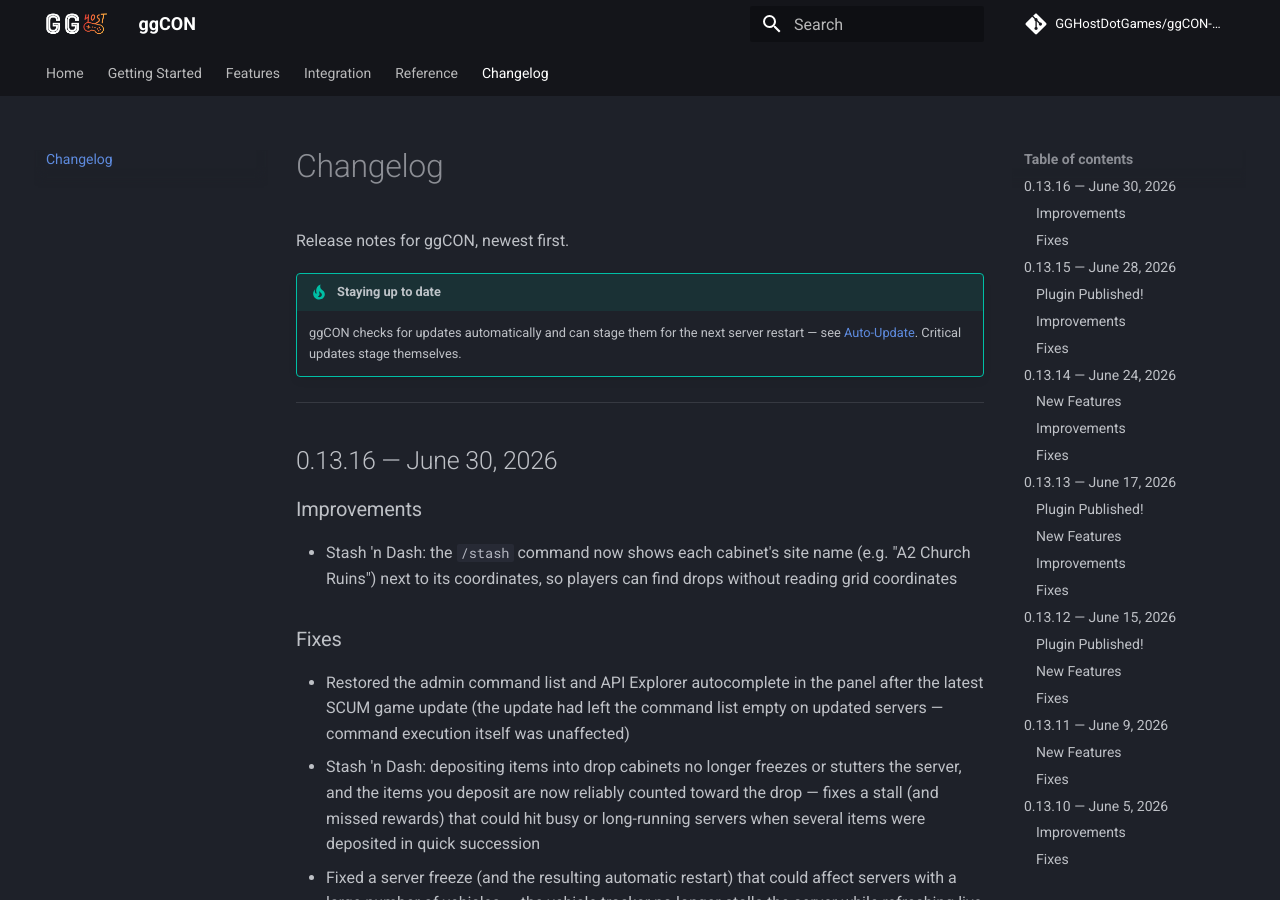
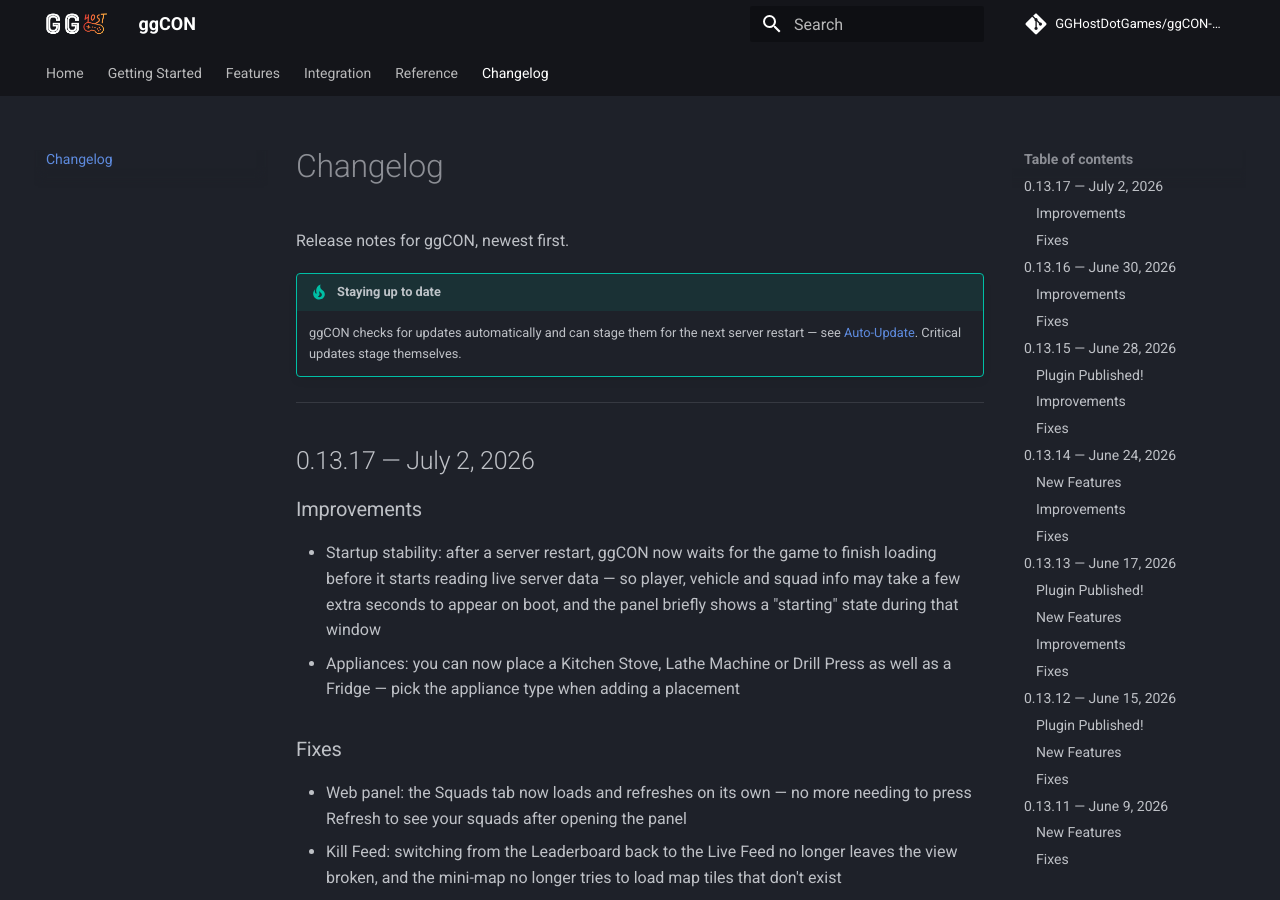
Before and after one commit to GGHostDotGames/ggCON-docs, an MkDocs documentation site: the page built from docs/changelog.md, in a window 1280 px wide and 900 px high. Built offline with MkDocs 1.6.1 and Material for MkDocs 9.7.7, drawn with Linux system fonts in a browser that asks for light colours; comment, search, counter and statistics services are not loaded; some of the changed text lies outside the part shown.

Commit message:
Changelog: v0.13.17
Co-Authored-By: Claude <noreply@anthropic.com>

```diff
--- a/docs/changelog.md
+++ b/docs/changelog.md
@@ -4,6 +4,19 @@ Release notes for ggCON, newest first.
 
 !!! tip "Staying up to date"
     ggCON checks for updates automatically and can stage them for the next server restart — see [Auto-Update](auto-update.md). Critical updates stage themselves.
+
+---
+
+## 0.13.17 — July 2, 2026
+
+### Improvements
+- Startup stability: after a server restart, ggCON now waits for the game to finish loading before it starts reading live server data — so player, vehicle and squad info may take a few extra seconds to appear on boot, and the panel briefly shows a "starting" state during that window
+- Appliances: you can now place a Kitchen Stove, Lathe Machine or Drill Press as well as a Fridge — pick the appliance type when adding a placement
+
+### Fixes
+- Web panel: the Squads tab now loads and refreshes on its own — no more needing to press Refresh to see your squads after opening the panel
+- Kill Feed: switching from the Leaderboard back to the Live Feed no longer leaves the view broken, and the mini-map no longer tries to load map tiles that don't exist
+- Appliances: a placement that wasn't Completed before a server restart now shows as "Gone · restarted before Complete" instead of looking active, clearing it no longer flashes an error in the game chat, and the Add window now warns that placements only survive a restart once Completed
 
 ---
 
```
